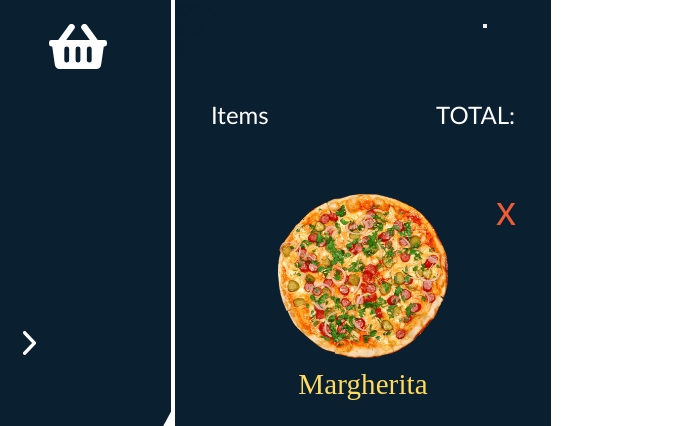
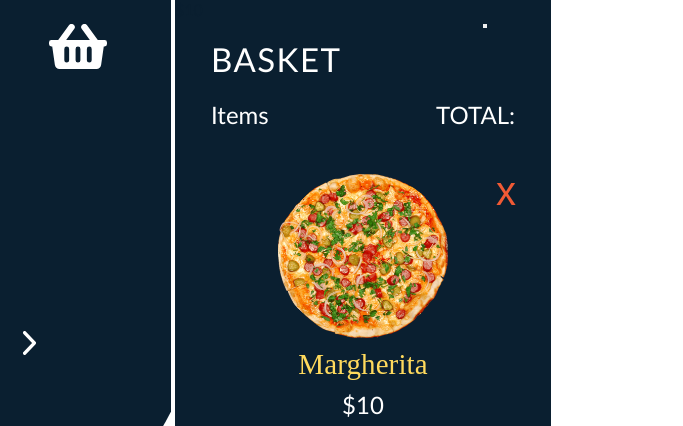
Before and after one commit to WebDevRoxy/JacyntaScurfieldScopaPizza, a plain HTML site: page mustTry.html in a window 1280 px wide. Shown: the top 426 px of the page, 597-1280 px from the left. Drawn offline with nearby package versions, Linux system fonts and the light colour scheme; some icons are missing.

Commit message:
Remove item from cart
Able to remove an item from the cart including price and text

```diff
--- a/styles/js/mustTry.js
+++ b/styles/js/mustTry.js
@@ -34,7 +34,7 @@ for (var i = 0; i < removeCartItemButtons.length; i++) {
 
 //or
 
-//price_calculation instead of cart-price
+//item_basket_price instead of cart-price
 
 //basket_item instead of cart-row
 
@@ -48,7 +48,7 @@ function updateCartTotal() {
   var cartRows = cartItemContainer.getElementsByClassName('basket_item');
   for (var i = 0; i < cartRows.length; i++) {
     var cartRows = cartRows[i];
-    var priceElement = cartRows.getElementsByClassName('price_calculation')[0];
+    var priceElement = cartRows.getElementsByClassName('item_basket_price')[0];
     var quantityElement = cartRows.getElementsByClassName('quantity_input')[0];
     console.log(priceElement, quantityElement)
 
--- a/styles/mustTry.scss
+++ b/styles/mustTry.scss
@@ -575,7 +575,7 @@ $basketMargin: 36px;
     padding-left: 0px;
 }
 
-.item_name {
+.basket_name {
     @include basketHeader();
     left: $basketMargin;
     font-size: 33px;
@@ -645,11 +645,11 @@ $basketZ: 18;
 
 //fix alignment below
 
-.dollar_sign {
+.item_basket_price {
     z-index: $basketZ;
     color: white;
     @include centre();
-    top: 380px;
+    top: 390px;
     font-size: 24px;
     letter-spacing: 0.12px;
     padding-left: 0px;
```
Also changed, not shown: mustTry.html (+0 -1 lines), styles/mustTry.css, 1 other file.
